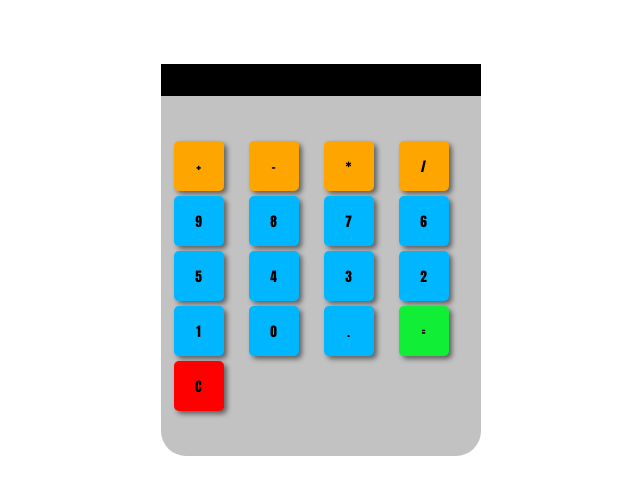
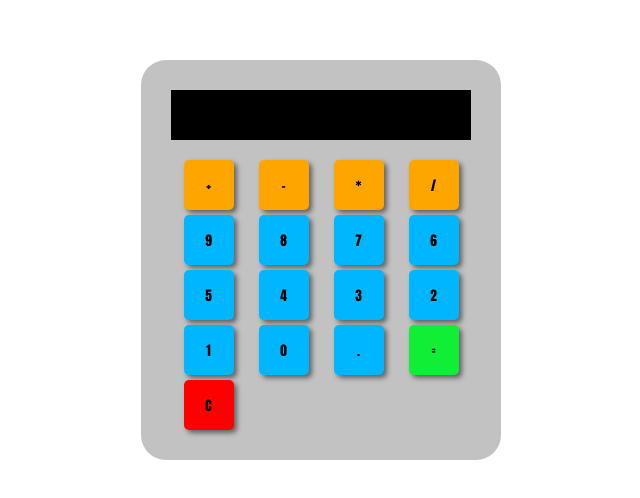
Before and after one commit to BeAsT436/calculator, a plain HTML site: page index.html in a window 1280 px wide. Shown: the part 140-638 px from the top of the page, without its empty margins (319-959 px from the left). Drawn offline with Linux system fonts and the light colour scheme.

Commit message:
add cover

```diff
--- a/css/style.css
+++ b/css/style.css
@@ -27,16 +27,18 @@ body, html{
     width: 50px;
     box-shadow: 3px 3px 5px rgba(0, 0, 0, 0.5);
     border: 1px;
+    margin: 0 auto;
 }
 .result{
     background-color: black;
-    width: 320px;;
-    height: 32px;
+    width: 300px;
+    height: 50px;
     display: flex;
-    justify-content: center;
+    justify-content: flex-end;
     align-items: center;
     color: white;
-    text-align: center;
+    padding-right: 10px;
+
 }
 .reset{
     background-color: red;
@@ -49,11 +51,12 @@ button[type="actions"]{
 }
 .cover{
     background-color: rgb(194, 194, 194);
-    border-radius: 0 0 25px 25px;
-    width: 320px;
-    height: 360px;
+    border-radius: 25px;
     display: flex;
     justify-content: center;
     align-items: center;
+    flex-direction: column;
+    padding: 30px;
+    gap: 20px;
 
 }
--- a/index.html
+++ b/index.html
@@ -8,8 +8,9 @@
   </head>
 
   <body>
-    <h2 class="result"></h2>
+
     <div class="cover">
+      <h2 class="result"></h2>
       <div class="btns">
         <button data-value="+" class="btn" type="actions">+</button>
         <button data-value="-" class="btn" type="actions">-</button>
```
